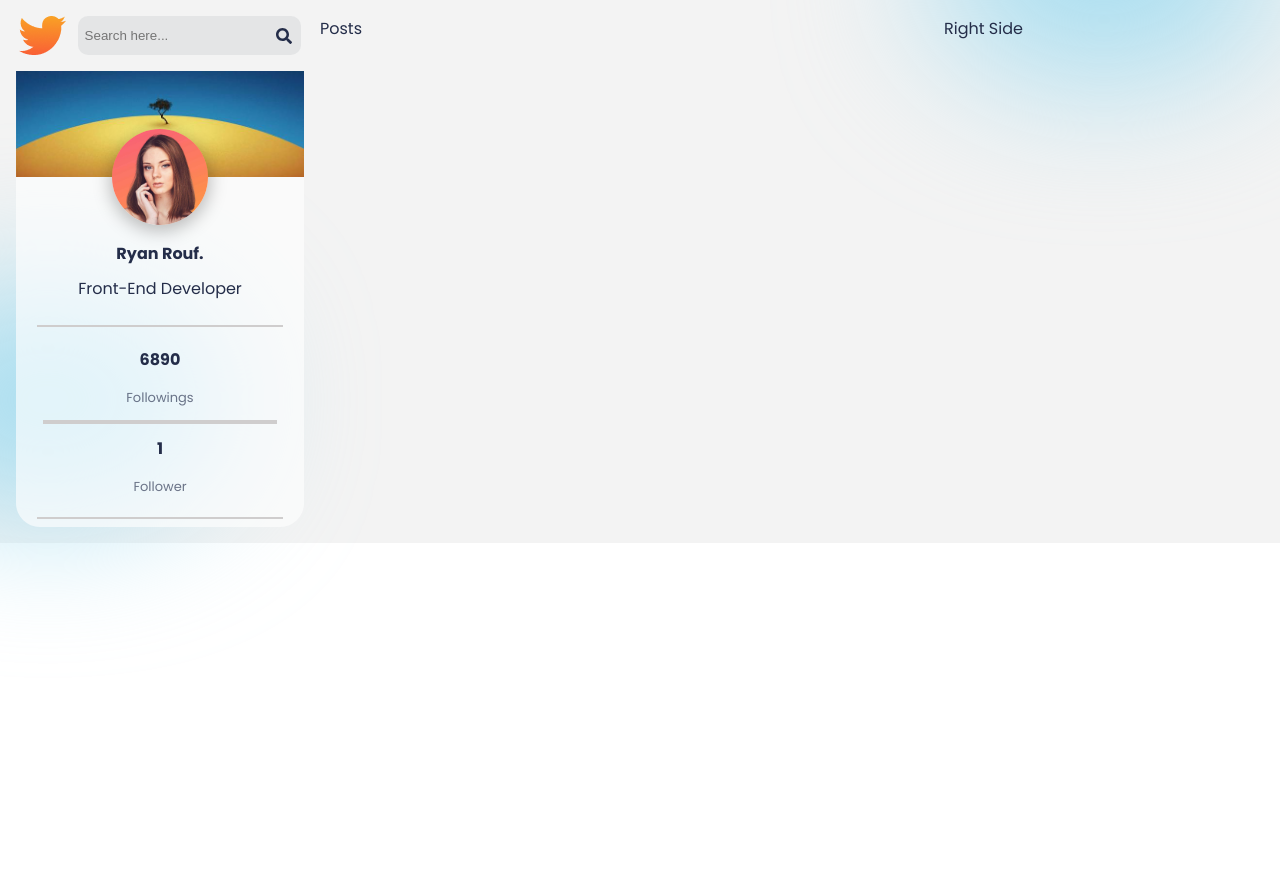
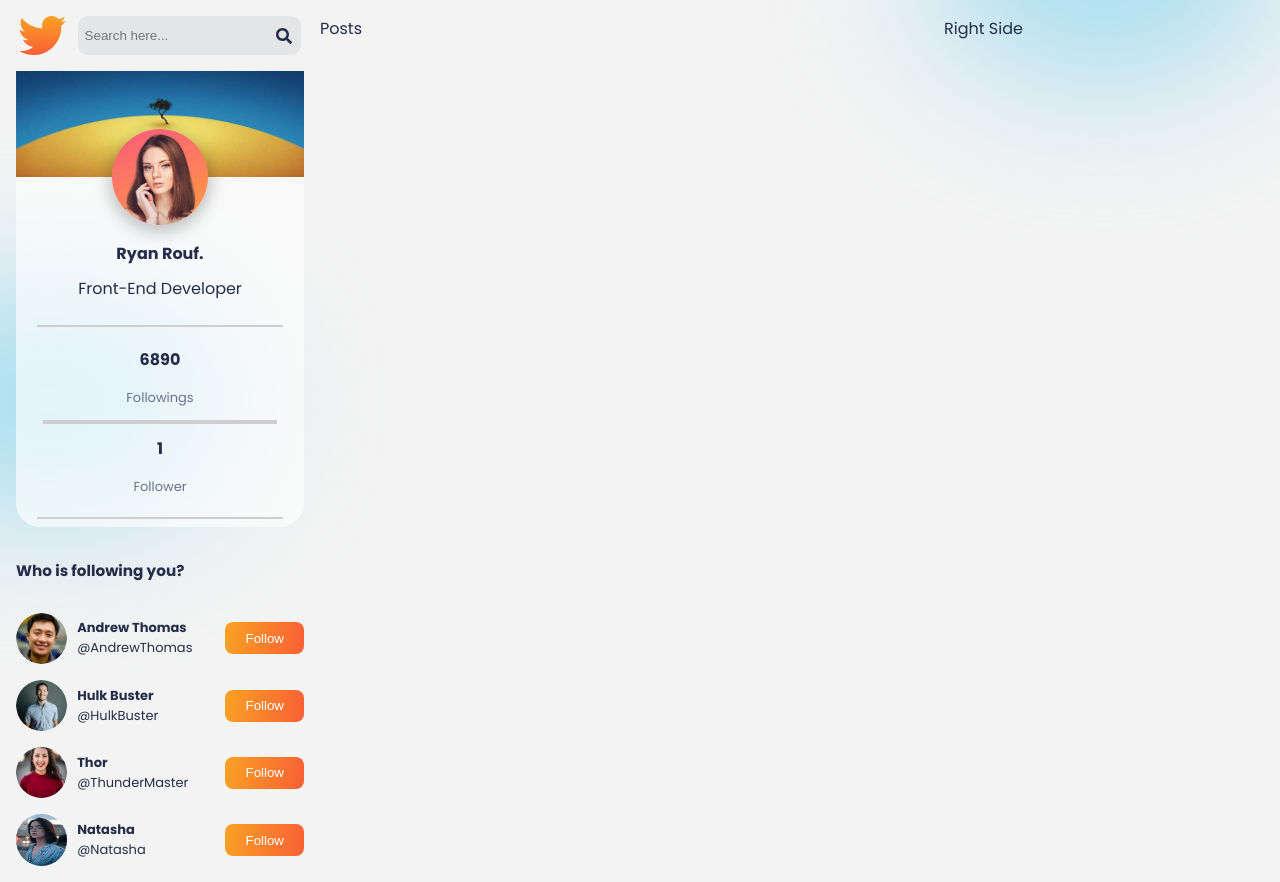
Before and after one commit to hridoyhalder1/social-media, a React (Create React App) app: page / in a window 1280 px wide. Before the commit the page ends 800 px from the top, so only its background shows below. Built offline with nearby package versions, Linux system fonts and the light colour scheme.

Commit message:
follower added

```diff
--- a/src/App.css
+++ b/src/App.css
@@ -24,6 +24,28 @@
   width: 22rem;
   height: 14rem;
   border-radius: 50%;
-  background-color: #a6ddf0;
-  filter: blur(72px);
+  background: #a6ddf0;
+  filter: blur(72px)
 }
+
+.button{
+  display: flex;
+  align-items: center;
+  justify-content: center;
+  color: white;
+  border:none;
+  border-radius: 0.5rem;
+  background: var(--buttonBg);
+  transition:all 100ms ease-out;
+}
+
+.button:hover{
+  cursor: pointer;
+  color: var(--orange);
+  background: transparent;
+  border: 2px solid var(--orange);
+}
+
+::-webkit-scrollbar{
+  display: none;
+}
--- /dev/null
+++ b/src/Data/FollowersData.js
@@ -0,0 +1,11 @@
+import img1 from '../assets/img/img1.png';
+import img2 from '../assets/img/img2.png';
+import img3 from '../assets/img/img3.png';
+import img4 from '../assets/img/img4.jpg';
+
+export const Followers = [
+    { name: "Andrew Thomas", username: "AndrewThomas", img: img1 },
+    { name: "Hulk Buster", username: "HulkBuster", img: img2 },
+    { name: "Thor", username: "ThunderMaster", img: img3 },
+    { name: "Natasha", username: "Natasha", img: img4 },
+];
--- /dev/null
+++ b/src/components/FollowersCard/FollowersCard.css
@@ -0,0 +1,54 @@
+.FollowersCard{
+    width: 100%;
+    border-radius: 0.7rem;
+    gap: 1rem;
+    display: flex;
+    flex-direction: column;
+    font-size: 13px;
+}
+
+.follower{
+    display: flex;
+    justify-content: space-between;
+    align-items: center;
+}
+
+.follower>div{
+    display: flex;
+    gap: 10px;
+}
+
+
+.followerImage{
+    width: 3.2rem;
+    height: 3.2rem;
+    border-radius: 50%;
+}
+
+.name{
+    display: flex;
+    flex-direction: column;
+    align-items: flex-start;
+    justify-content: center;
+}
+
+.name>span:nth-of-type(1){
+    font-weight: bold;
+}
+
+.button{
+    display: flex;
+    justify-content: center;
+    align-items: center;
+    /* color: white; */
+    /* border: none; */
+    border-radius: 0.5rem;
+    background-color: var(--buttonBg);
+    transition: all 100ms ease-out;
+}
+
+.fc-button{
+    height: 2rem;
+    padding-left: 20px;
+    padding-right: 20px;
+}
--- /dev/null
+++ b/src/components/FollowersCard/FollowersCard.js
@@ -0,0 +1,31 @@
+import React from 'react';
+import { Followers } from '../../Data/FollowersData';
+import'./FollowersCard.css';
+
+const FollowersCard = () => {
+    return (
+        <div className="FollowersCard">
+            <h3>Who is following you?</h3>
+            {
+                Followers.map((follower, id)=> {
+                    return (
+                        <div className="follower">
+                            <div>
+                                <img src={follower.img} alt="" className='followerImage' />
+                                <div className="name">
+                                    <span>{follower.name}</span>
+                                    <span>@{follower.username}</span>
+                                </div>
+                            </div>
+                            <button className='button fc-button'>
+                                Follow
+                            </button>
+                        </div>
+                    )
+                })
+            }
+        </div>
+    );
+};
+
+export default FollowersCard;
--- a/src/components/ProfileSide/ProfileSide.js
+++ b/src/components/ProfileSide/ProfileSide.js
@@ -1,4 +1,5 @@
 import React from 'react';
+import FollowersCard from '../FollowersCard/FollowersCard';
 import LogoSearch from '../LogoSearch/LogoSearch';
 import ProfileCard from '../ProfileCard/ProfileCard';
 import "./ProfileSide.css";
@@ -8,6 +9,7 @@
         <div className='profileSide'>
             <LogoSearch></LogoSearch>
             <ProfileCard></ProfileCard>
+            <FollowersCard></FollowersCard>
         </div>
     );
 };
```
